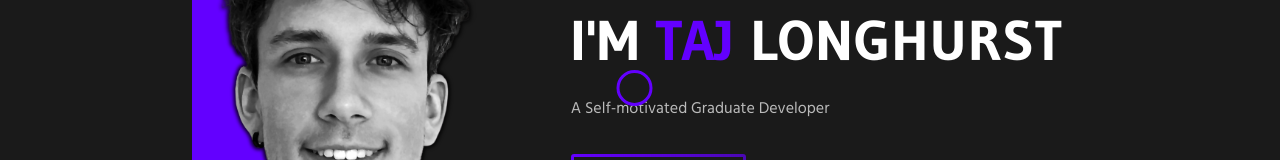
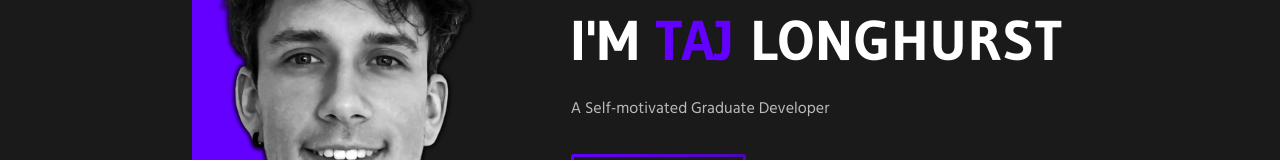
Before and after one commit to TajLonghurst/React-Portfolio-Project, a React (Create React App) app: page / in a window 1280 px wide. Shown: the part 320-480 px from the top of the page. Built offline with nearby package versions, Linux system fonts and the light colour scheme.

Commit message:
Taking out the mouse tracker

```diff
--- a/src/App.tsx
+++ b/src/App.tsx
@@ -9,7 +9,7 @@ import NavBar from "./Components/Nav/NavBar";
 import { AnimatePresence } from "framer-motion";
 import { ModalMobileProject } from "./Components/Modals/MobileProjects/ModalMobileProject";
 import NotificationsIndex from "./Components/Modals/Notifications/NotificationsIndex";
-import Mouse from "./Components/UI/Cursor/Mouse";
+// import Mouse from "./Components/UI/Cursor/Mouse";
 // import PageLoading from "./Components/LazyLoading/PageLoading";
 import ScrollToTop from "./Hooks/use-scrollTop";
 
@@ -20,7 +20,7 @@ function App() {
     <Fragment>
       {/* <PageLoading /> */}
       <ScrollToTop />
-      <Mouse />
+      {/* <Mouse /> */}
       <NavBar />
       <AnimatePresence initial={true} exitBeforeEnter={true} onExitComplete={() => null}>
         <Routes key={location.pathname} location={location}>
```
